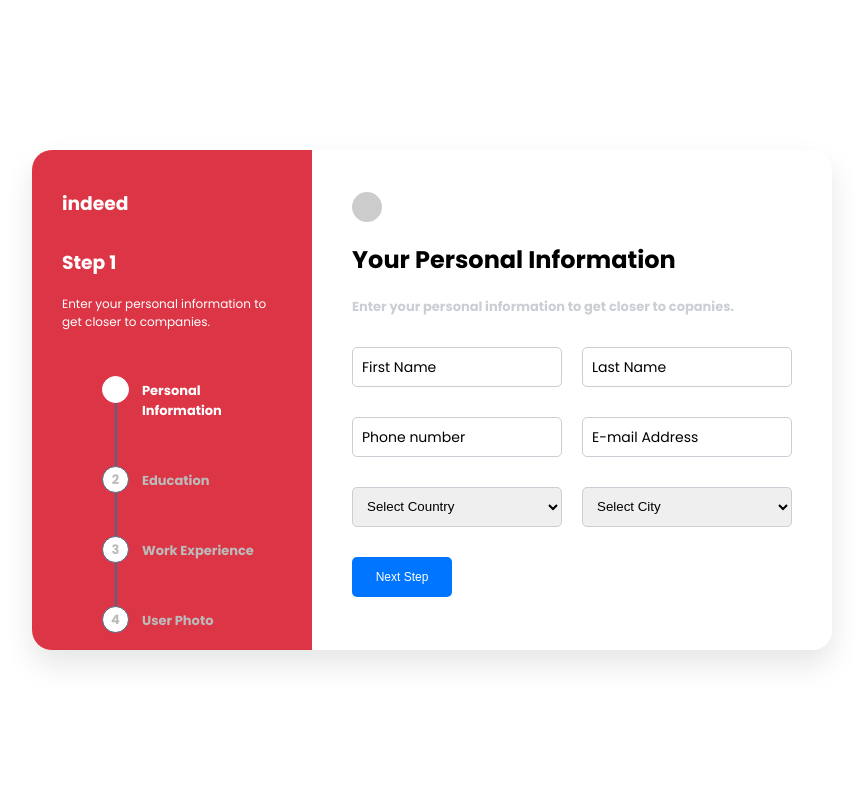
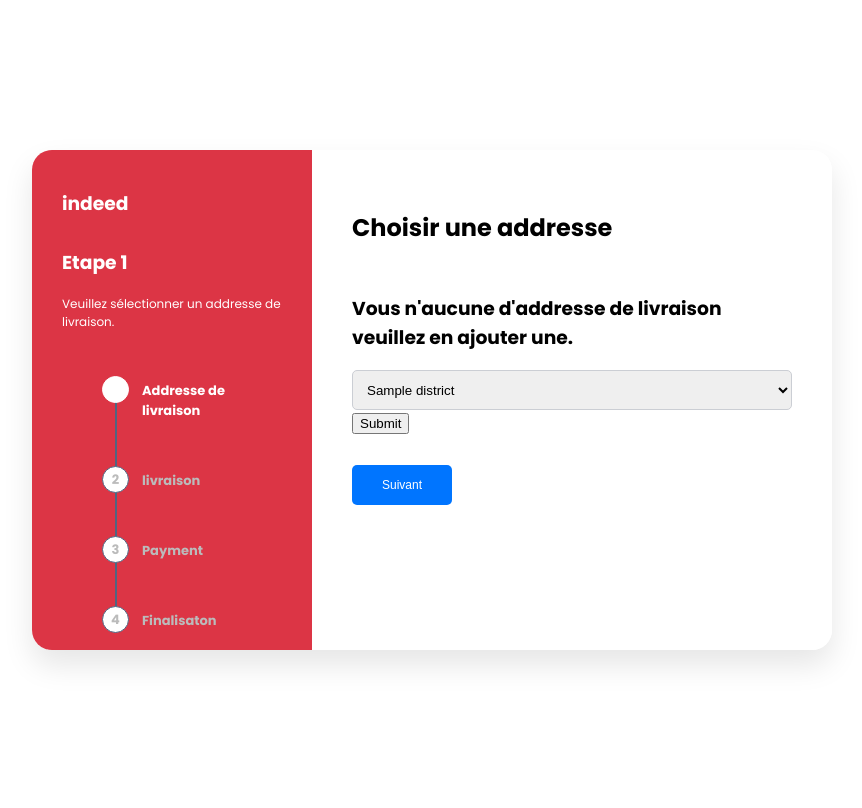
Before and after one commit to FranckyPopo/mechant_mechant, a Django app: template src/front/templates/front/pages/payments.html in a window 1280 px wide. Shown: the part 36-844 px from the top of the page, without its empty margins (208-1070 px from the left). Run offline with Django 4.2, Linux system fonts and the light colour scheme; the template is opened without the code that fills it: most values are stand-ins (such as "Sample title", 1, 10 or a date in 2020); some libraries are stand-ins or nearby versions.

Commit message:
Amélioration du template de payement

```diff
--- a/src/front/templates/front/base/base_simple.html
+++ b/src/front/templates/front/base/base_simple.html
@@ -34,6 +34,7 @@
 </body>
 <!-- Sweet alert -->
 <script src="//cdn.jsdelivr.net/npm/sweetalert2@11"></script>
+<script src="https://cdn.jsdelivr.net/npm/bootstrap@5.2.0/dist/js/bootstrap.bundle.min.js" integrity="sha384-A3rJD856KowSb7dwlZdYEkO39Gagi7vIsF0jrRAoQmDKKtQBHUuLZ9AsSv4jD4Xa" crossorigin="anonymous"></script>
 
 <script src="{% static 'front/js/script_franck.js' %}"></script>
 </html>
--- a/src/front/templates/front/pages/payments.html
+++ b/src/front/templates/front/pages/payments.html
@@ -12,213 +12,146 @@
                     <h3>indeed</h3>
                 </div>
                 <div class="steps-content">
-                    <h3>Step <span class="step-number">1</span></h3>
-                    <p class="step-number-content active">Enter your personal information to get closer to companies.</p>
-                    <p class="step-number-content d-none">Get to know better by adding your diploma,certificate and education life.</p>
-                    <p class="step-number-content d-none">Help companies get to know you better by telling then about your past experiences.</p>
-                    <p class="step-number-content d-none">Add your profile piccture and let companies find youy fast.</p>
+                    <h3>Etape <span class="step-number">1</span></h3>
+                    <p class="step-number-content active">Veuillez sélectionner un addresse de livraison.</p>
+                    <p class="step-number-content d-none">Veuillez sélectionner un mode de livraison.</p>
+                    <p class="step-number-content d-none">Veuillez sélectionner un mode de paiement.</p>
+                    <p class="step-number-content d-none">Validation de la commande</p>
                 </div>
                 <ul class="progress-bar">
-                    <li class="active">Personal Information</li>
-                    <li>Education</li>
-                    <li>Work Experience</li>
-                    <li>User Photo</li>
+                    <li class="active">Addresse de livraison</li>
+                    <li>livraison</li>
+                    <li>Payment</li>
+                    <li>Finalisaton</li>
                 </ul>
-
-
-
             </div>
                 <div class="right-side">
+                    <form action="" method="post">
+                        {% csrf_token %}
+
+                        <!-- Choice address-->
                         <div class="main active">
-                    <small><i class="fa fa-smile-o"></i></small>
                             <div class="text">
-                        <h2>Your Personal Information</h2>
-                        <p>Enter your personal information to get closer to copanies.</p>
+                                <h2>Choisir une addresse</h2>
                             </div>
                             <div class="input-text">
                                 <div class="input-div">
-                            <input type="text" required require id="user_name">
-                            <span>First Name</span>
+
+                                    {% if user.delivery_address.all %}
+                                        <select id="monselect">
+                                            {% for address in list_address %}
+                                                <option value="{{ address.pk }}">
+                                                    {{ address.district.city.name }}
+                                                    {{ address.district.name }}
+                                                    {{ address.addresse }}
+                                                </option>
+                                            {% endfor %}
+                                        </select>
+                                        {% else %}
+                                            <h3>Vous n'aucune d'addresse de livraison veuillez en ajouter une.</h3>
+
+                                            <form method="post" action="{% url 'front_addresse_add' %}">
+                                                {% csrf_token %}
+                                                {{ form.as_p }}
+
+                                                <select name="district" id="district">
+                                                    {% for district in districts %}
+                                                        <option value="{{ district.pk }}"> {{ district.name }} </option>
+                                                    {% endfor %}
+                                                </select>
+
+                                                <input type="Submit">
+                                            </form>
+
+                                    {% endif %}
+
                                 </div>
-                        <div class="input-div">
-                            <input type="text" required>
-                            <span>Last Name</span>
                             </div>
+
+                            <div class="buttons">
+                                <button class="next_button" type="button">Suivant</button>
+                            </div>
+                        </div>
+
+                        <!-- Choice delivery-->
+                        <div class="main">
+                            <div class="text">
+                                <h2>Mode de livraison</h2>
+                                <h3>Comment voulez-vous que votre commande soit livrée ?.</h3>
                             </div>
                             <div class="input-text">
                                 <div class="input-div">
-                            <input type="text" required require>
-                            <span>Phone number</span>
+                                    {% for item in method_delivery %}
+                                    <input type="radio" name="{{ item.pk }}" id="{{ item.pk }}" value="{{ item.name }}">
+                                    <label for="{{ item.pk }}"> {{ item.name }} </label>
+                                    <br>
+                                    {% endfor %}
+                                </div>
                             </div>
                             <div class="input-div">
-                            <input type="text" required require>
-                            <span>E-mail Address</span>
+                                <div class="input-div">
+                                    <h3>Détail de la livraison</h3>
+                                    {% for order in cart.order.all %}
+                                        <div>
+                                            <p>{{ order.quantity }} x {{ order.product }} </p>
                                         </div>
+                                    {% endfor %}
+                                </div>
+                                <div class="input-div">
+                                    <p>
+                                        Total:
+                                        <span style="font-weight: bolder; font-size: 16px;">
+                                            {{ price_total }} XOF
+                                        </span>
+                                    </p>
+                                </div>
+                            </div>
+                            <div class="buttons button_space">
+                                <button class="back_button" type="button">Retour</button>
+                                <button class="next_button" type="button">Suivant</button>
+                            </div>
+                        </div>
+
+                        <!-- Choice payment-->
+                        <div class="main">
+                            <div class="text">
+                                <h2>Mode de payment</h2>
+                                <h3>Par quel moyent de paiment que voulez-vous régler vôtre commande ?.</h3>
                             </div>
                             <div class="input-text">
                                 <div class="input-div">
-                            <select>
-                                <option>Select Country</option>
-                                <option>India</option>
-                                <option>France</option>
-                                <option>UK</option>
-                                <option>USA</option>
-                                <option>Germany</option>
-                                <option>Russia</option>
-                                <option>China</option>
-                                <option>Japan</option>
-                                <option>Pakistan</option>
-                            </select>
-
-                        </div>
-                        <div class="input-div">
-
-                            <select>
-                                <option>Select City</option>
-                                <option>New Delhi</option>
-                                <option>Paris</option>
-                                <option>London</option>
-                                <option>Washington D.C.</option>
-                                <option>Berlin</option>
-                                <option>Moscow</option>
-                                <option>Bejing</option>
-                                <option>Tokyo</option>
-                                <option>Islamabad</option>
-                            </select>
-                        </div>
-                    </div>
-                    <div class="buttons">
-                        <button class="next_button">Next Step</button>
-                    </div>
-                </div>
-                <div class="main">
-                    <small><i class="fa fa-smile-o"></i></small>
-                    <div class="text">
-                        <h2>Education</h2>
-                        <p>Inform companies about your education life.</p>
-                    </div>
-                    <div class="input-text">
-                        <div class="input-div">
-                            <input type="text" required require>
-                            <span>School Name</span>
-                        </div>
-                        <div class="input-div">
-                            <input type="text" required>
-                            <span>Board Name</span>
-                        </div>
-                    </div>
-                    <div class="input-text">
-                        <div class="input-div">
-                            <input type="text" required require>
-                            <span>College/University name</span>
-                        </div>
-                    </div>
-                    <div class="input-text">
-                        <div class="input-div">
-                            <select>
-                                <option>Select Course</option>
-                                <option>BCA</option>
-                                <option>B-TECH</option>
-                                <option>BA</option>
-                                <option>B-COM</option>
-                                <option>B-SC</option>
-                                <option>MBA</option>
-                                <option>MCA</option>
-                                <option>M-COM</option>
-                                <option>M-TECH</option>
-                            </select>
+                                    {% for payment in payments %}
+                                        <input type="radio" name="{{ payment.pk }}" id="{{ payment.pk }}">
+                                        <label for="{{ payment.pk }}">{{ payment.name }}</label>
+                                    {% endfor %}
                                 </div>
                             </div>
                             <div class="buttons button_space">
-                        <button class="back_button">Back</button>
-                        <button class="next_button">Next Step</button>
-                    </div>
-                </div>
-                <div class="main">
-                    <small><i class="fa fa-smile-o"></i></small>
-                    <div class="text">
-                        <h2>Work Experiences</h2>
-                        <p>Can you talk about your past work experience?</p>
-                    </div>
-                    <div class="input-text">
-                        <div class="input-div">
-                            <input type="text" required require>
-                            <span>Experience 1</span>
-                        </div>
-                        <div class="input-div">
-                            <input type="text" required require>
-                            <span>Position</span>
-                        </div>
-                    </div>
-                    <div class="input-text">
-                        <div class="input-div">
-                            <input type="text" required>
-                            <span>Experience 2</span>
-                        </div>
-                        <div class="input-div">
-                            <input type="text" required>
-                            <span>Position</span>
-                        </div>
-                    </div>
-                    <div class="input-text">
-                        <div class="input-div">
-                            <input type="text" required>
-                            <span>Experience 3</span>
-                        </div>
-                        <div class="input-div">
-                            <input type="text" required>
-                            <span>Position</span>
-                        </div>
-                    </div>
-                    <div class="buttons button_space">
-                        <button class="back_button">Back</button>
-                        <button class="next_button">Next Step</button>
+                                <button class="back_button" type="button">Retour</button>
+                                <button class="next_button" type="button">Suivant</button>
                             </div>
                         </div>
 
-
-
                         <div class="main">
-                    <small><i class="fa fa-smile-o"></i></small>
                             <div class="text">
-                        <h2>User Photo</h2>
-                        <p>Upload your profile picture and share yourself.</p>
-                    </div>
-                    <div class="user_card">
-                        <span></span>
-                        <div class="circle">
-                            <span><img src="https://i.imgur.com/hnwphgM.jpg"></span>
+                                <h3>Félicitation commande éffectué.</h3>
+                                <i class="fa-thin fa-bell"></i>
 
                             </div>
-                        <div class="social">
-                            <span><i class="fa fa-share-alt"></i></span>
-                            <span><i class="fa fa-heart"></i></span>
 
-                        </div>
-                        <div class="user_name">
-                            <h3>Peter Hawkins</h3>
-                            <div class="detail">
-                                <p><a href="#">Izmar,Turkey</a>Hiring</p>
-                                <p>17 last day . 94Apply</p>
-                            </div>
-                        </div>
-                    </div>
                             <div class="buttons button_space">
-                        <button class="back_button">Back</button>
+                                <button class="back_button" type="button">Back</button>
+
                                 <button class="submit_button">Submit</button>
                             </div>
                         </div>
                         <div class="main">
-                        <svg class="checkmark" xmlns="http://www.w3.org/2000/svg" viewBox="0 0 52 52">
-                            <circle class="checkmark__circle" cx="26" cy="26" r="25" fill="none"/>
-                        <path class="checkmark__check" fill="none" d="M14.1 27.2l7.1 7.2 16.7-16.8"/>
-                    </svg>
-
                             <div class="text congrats">
                                 <h2>Congratulations!</h2>
                                 <p>Thanks Mr./Mrs. <span class="shown_name"></span> your information have been submitted successfully for the future reference we will contact you soon.</p>
                             </div>
                         </div>
+                    </form>
                 </div>
         </div>
     </div>
```
Lines whose indentation alone changed are shown as unchanged.
